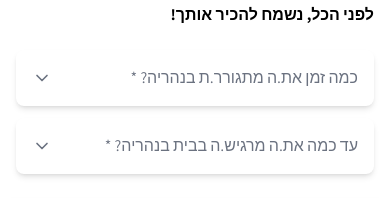
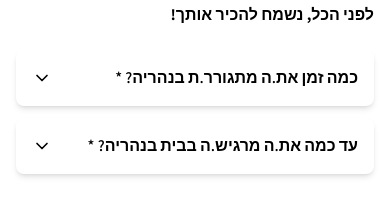
Before and after one commit to vivirdev/Nahariya, a React (Create React App) app: page / in a window 390 px wide. Shown: the part 519-727 px from the top of the page. Built offline with nearby package versions, Linux system fonts and the light colour scheme.

Commit message:
Update text-gray-500 style to black color and semi-bold weight

```diff
--- a/src/index.css
+++ b/src/index.css
@@ -29,6 +29,12 @@ code {
     line-height: 1.25rem;
 }
 
+.text-gray-500 {
+    --tw-text-opacity: 1;
+    color: rgb(0 0 0);
+    font-weight: 600;
+}
+
 .text-gray-800 {
     --tw-text-opacity: 1;
     color: rgb(31 41 55 / var(--tw-text-opacity, 1));
@@ -53,6 +59,12 @@ code {
     .text-sm {
         font-size: 1rem;
         line-height: 1.25rem;
+    }
+
+    .text-gray-500 {
+        --tw-text-opacity: 1;
+        color: rgb(0 0 0);
+        font-weight: 600;
     }
 
     .text-gray-800 {
--- a/src/naharita.tsx
+++ b/src/naharita.tsx
@@ -576,7 +576,7 @@ const FullPageWithTabs = () => {
                       <svg width="32.877" height="32.877" viewBox="0 0 32.877 32.877" xmlns="http://www.w3.org/2000/svg">
                         <path
                           d="M221,80.145a23.017,23.017,0,0,0,1.023,6.809,23.156,23.156,0,0,0-9.629,9.63,23.165,23.165,0,0,0-13.618,0,23.169,23.169,0,0,0-9.63-9.63,23.165,23.165,0,0,0,0-13.618,23.171,23.171,0,0,0,9.63-9.629,23.164,23.164,0,0,0,13.618,0,23.162,23.162,0,0,0,9.629,9.629A23.025,23.025,0,0,0,221,80.145"
-                          transform="translate(-189.148,-63.707)"
+                          transform="translate(-189.148 -63.707)"
                           fill={index <= activeTab ? tab.progressColor : '#d1d5db'}
                         />
                         <text
@@ -888,7 +888,7 @@ const FullPageWithTabs = () => {
                       <svg width="32.877" height="32.877" viewBox="0 0 32.877 32.877" xmlns="http://www.w3.org/2000/svg">
                         <path
                           d="M221,80.145a23.017,23.017,0,0,0,1.023,6.809,23.156,23.156,0,0,0-9.629,9.63,23.165,23.165,0,0,0-13.618,0,23.169,23.169,0,0,0-9.63-9.63,23.165,23.165,0,0,0,0-13.618,23.171,23.171,0,0,0,9.63-9.629,23.164,23.164,0,0,0,13.618,0,23.162,23.162,0,0,0,9.629,9.629A23.025,23.025,0,0,0,221,80.145"
-                          transform="translate(-189.148,-63.707)"
+                          transform="translate(-189.148 -63.707)"
                           fill={
                             tabIndex < activeTab
                               ? '#9ca3af'
```
Also changed, not shown: 5 other files (tests, documents, lock files or other folders).
